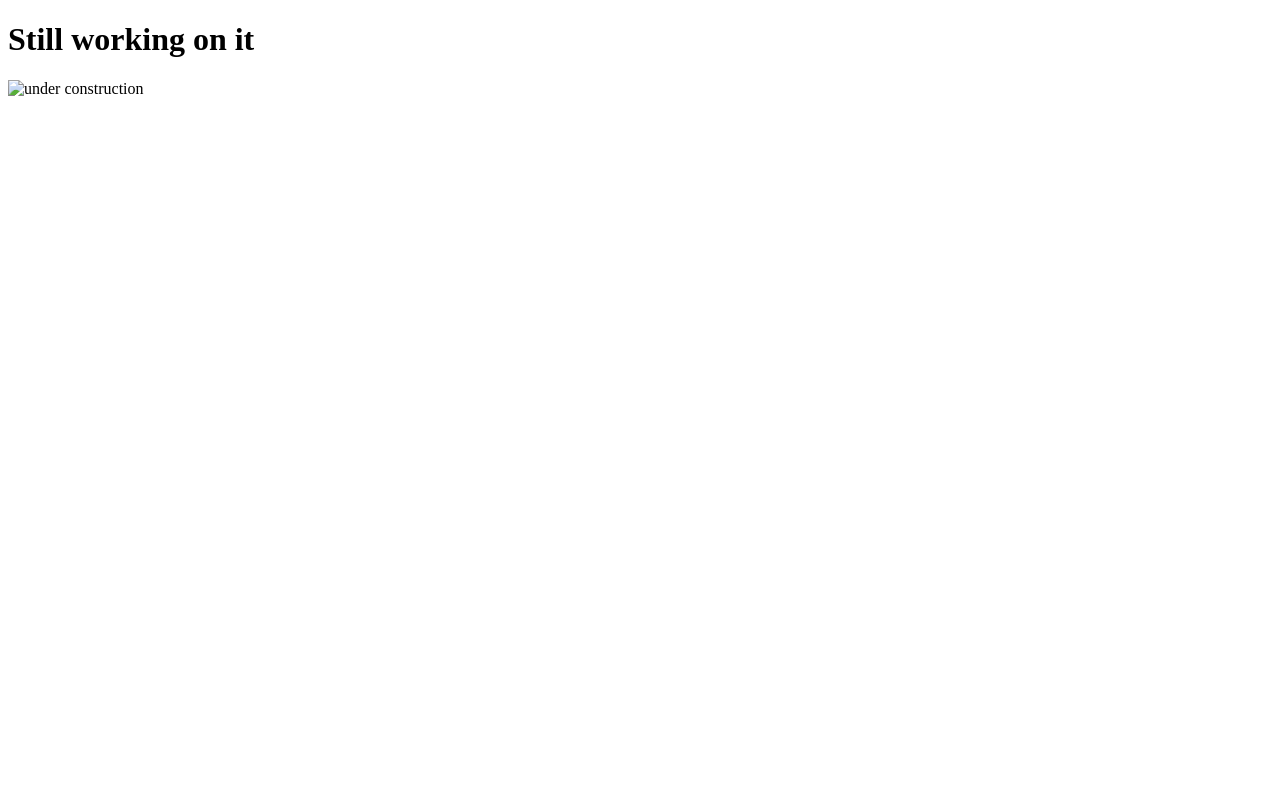
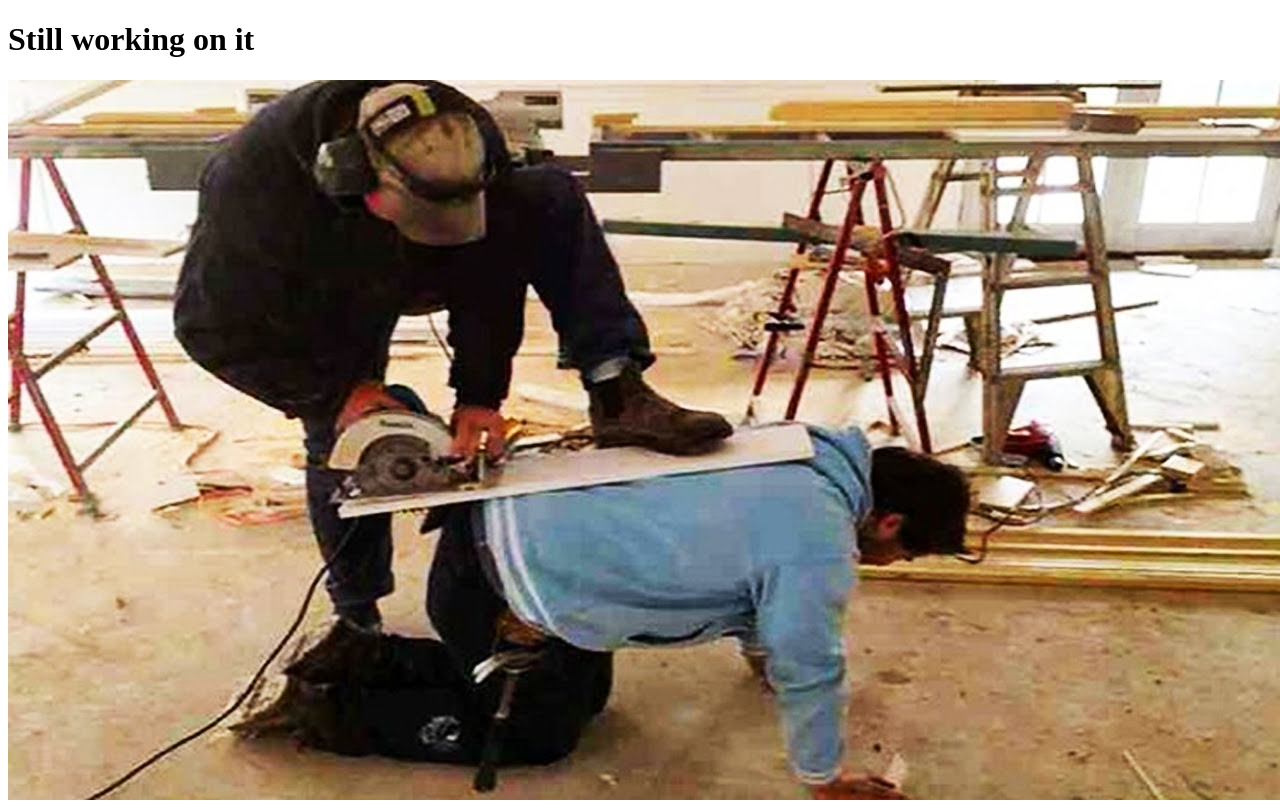
Before and after one commit to adrunkshark/AnatomyProject, a plain HTML site: page urinary system/Urinary System.html in a window 1280 px wide. Drawn offline with Linux system fonts and the light colour scheme.

Commit message:
Update Urinary System.html

```diff
--- a/urinary system/Urinary System.html
+++ b/urinary system/Urinary System.html
@@ -8,6 +8,6 @@
 </head>
 <body>
     <h1>Still working on it</h1>
-    <img src="./Images/under construction.png" alt="under construction">
+    <img src="../Images/under construction.png" alt="under construction">
 </body>
 </html>
```
